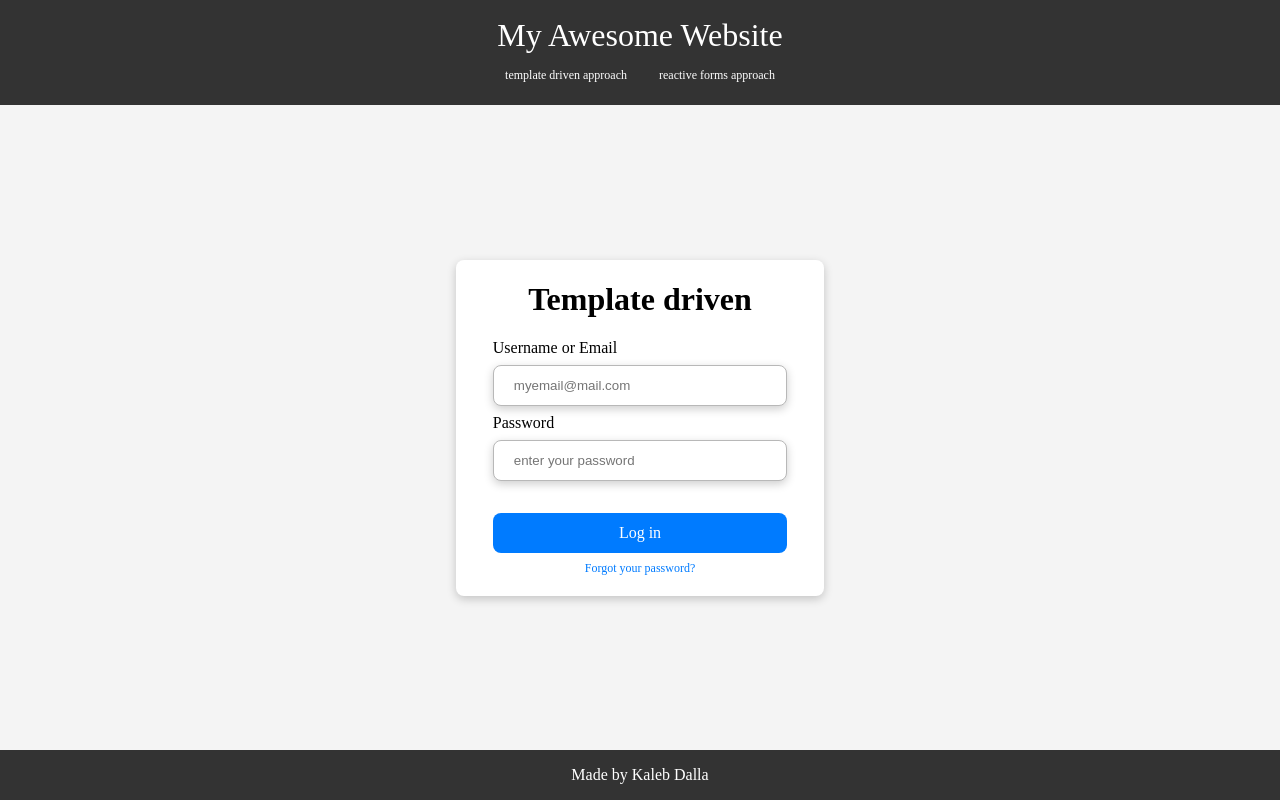
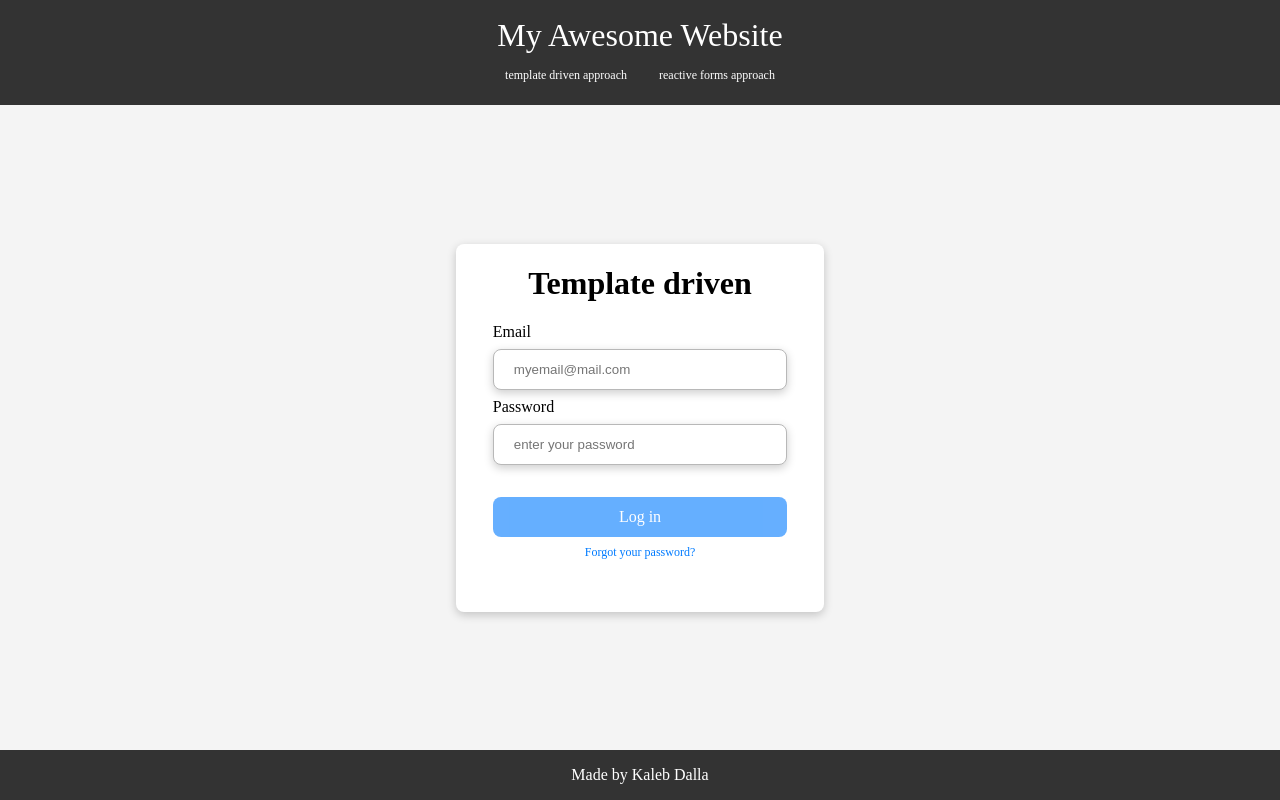
Before and after one commit to kaleb22/angular-forms, an Angular app: page /template-driven in a window 1280 px wide. Built offline with nearby package versions, Linux system fonts and the light colour scheme.

Commit message:
feat(template-driven): impl form validations using template driven approach

```diff
--- a/src/app/login/template-driven/template-driven.component.html
+++ b/src/app/login/template-driven/template-driven.component.html
@@ -1,27 +1,60 @@
 <h1>Template driven</h1>
 
-<form>
-  <div class="flex-container">
-    <label for="email">Username or Email</label>
+<form #form="ngForm" (ngSubmit)="onSubmit(form)">
+  <div
+    class="flex-container"
+    [ngClass]="{ 'has-error': email.invalid && email.touched }"
+  >
+    <label for="email">Email</label>
     <input
       id="email"
       name="email"
       type="email"
       placeholder="myemail@mail.com"
+      required
+      email
+      ngModel
+      #email="ngModel"
     />
+
+    @if (email.invalid && email.touched) {
+      <p>email input field is required and needs a valid email address</p>
+    }
   </div>
 
-  <div class="flex-container">
+  <div
+    class="flex-container"
+    [ngClass]="{
+      'has-error':
+        form.form.get('password')?.invalid &&
+        form.form.get('password')?.touched,
+    }"
+  >
     <label for="password">Password</label>
     <input
       id="password"
       name="password"
       type="password"
       placeholder="enter your password"
+      ngModel
+      required
+      minlength="6"
+      #password="ngModel"
     />
+
+    @if (password.invalid && password.touched) {
+      <p>password input field is required and needs at least 6 characters</p>
+    }
   </div>
 
-  <button id="login-btn">Log in</button>
+  <button
+    type="submit"
+    id="login-btn"
+    [disabled]="form.form.invalid"
+    [ngClass]="{ disabled: form.form.invalid }"
+  >
+    Log in
+  </button>
 
   <div class="forgot-password">
     <a href="#">Forgot your password?</a>
--- a/src/app/login/template-driven/template-driven.component.scss
+++ b/src/app/login/template-driven/template-driven.component.scss
@@ -3,7 +3,7 @@
   align-items: center;
   flex-direction: column;
   width: 23rem;
-  min-height: 21rem;
+  min-height: 23rem;
   box-shadow: 0 3px 10px rgb(0 0 0 / 0.2);
   border-radius: 0.5rem;
   background-color: rgb(255, 255, 255);
--- a/src/app/login/template-driven/template-driven.component.ts
+++ b/src/app/login/template-driven/template-driven.component.ts
@@ -1,9 +1,15 @@
+import { NgClass } from '@angular/common';
 import { Component } from '@angular/core';
+import { FormsModule, NgForm } from '@angular/forms';
 
 @Component({
   selector: 'app-template-driven',
-  imports: [],
+  imports: [FormsModule, NgClass],
   templateUrl: './template-driven.component.html',
   styleUrl: './template-driven.component.scss',
 })
-export class TemplateDrivenComponent {}
+export class TemplateDrivenComponent {
+  onSubmit(formData: NgForm) {
+    formData.form.reset();
+  }
+}
```
